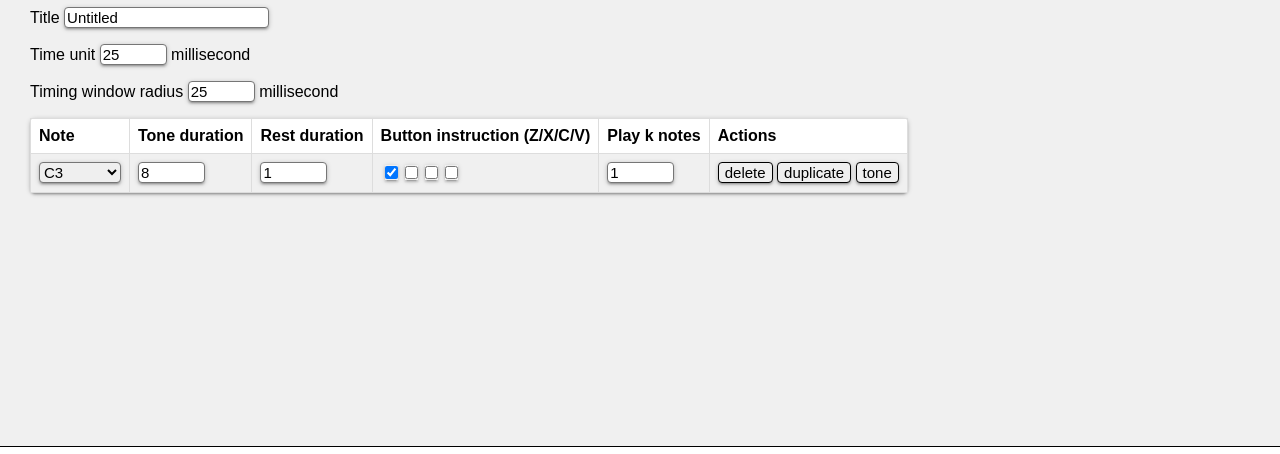
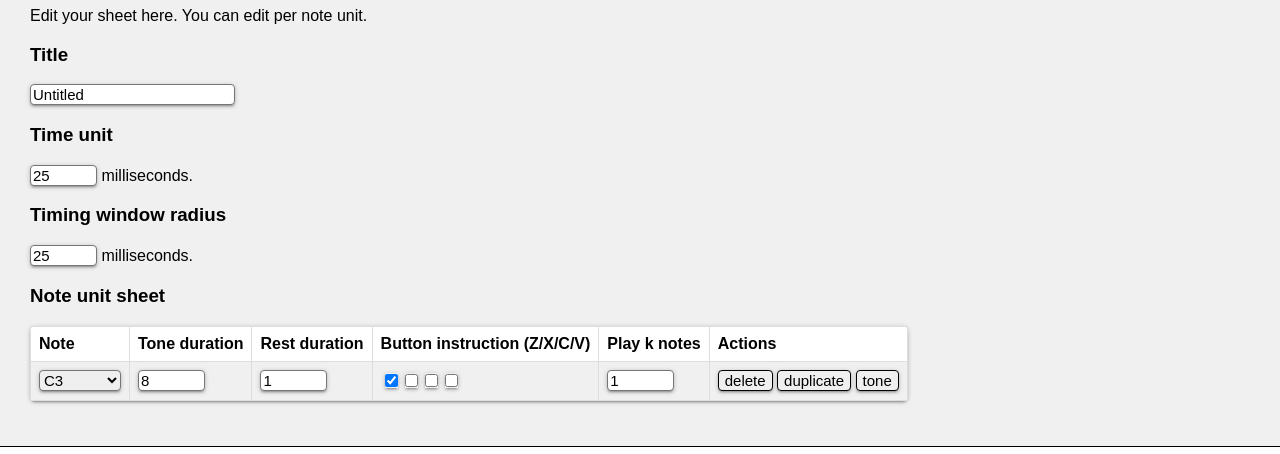
Before and after one commit to TapiocaFox/Note-G, a plain HTML site: page src/browser/index.html in a window 1280 px wide. Shown: the part 83-537 px from the top of the page. Drawn offline with Linux system fonts and the light colour scheme.

Commit message:
more polish

```diff
--- a/src/browser/editor.js
+++ b/src/browser/editor.js
@@ -272,8 +272,13 @@ function start() {
   sheet_table_daf.startAnimationAndLogicalTicking();
 
   const time_unit_text = document.getElementById("time-unit");
+  const title_text = document.getElementById("title");
   time_unit_text.addEventListener('change', (event) => {
     time_unit = parseInt(event.target.value);
+  });
+
+  title_text.addEventListener('change', (event) => {
+    // time_unit = parseInt(event.target.value);
   });
 
 
@@ -352,9 +357,13 @@ function start() {
 
   import_file.addEventListener('change', (event) => {
     const file = event.target.files[0];
-    const file_extension = import_file.value.split(/(\\|\/|\.)/g).pop();
+    const splited = import_file.value.split(/(\\|\/|\.)/g);
+    const file_extension = splited.pop();
     const reader = new FileReader();
     if(file_extension === 'xml') {
+
+      const file_name = splited[splited.length-2];
+      title_text.value = file_name;
       reader.onload = (event) => {
 
         const new_note_unit_list = [];
--- a/src/browser/index.html
+++ b/src/browser/index.html
@@ -64,9 +64,14 @@ tr:nth-child(even) {
   <div id="sections-container">
     <div id="editor-section">
       <h1>Note-G editor</h1>
-      <p>Title <input type="text" id="title" name="title" value="Untitled"></p>
-      <p>Time unit <input type="number" id="time-unit" name="time-unit" min="1" max="256" value="25"> millisecond</p>
-      <p>Timing window radius <input type="number" id="timing-window" name="timing-window" min="1" max="256" value="25"> millisecond</p>
+      <p>Edit your sheet here. You can edit per note unit.</p>
+      <h3>Title</h3>
+      <input type="text" id="title" name="title" value="Untitled">
+      <h3>Time unit</h3>
+      <p><input type="number" id="time-unit" name="time-unit" min="1" max="256" value="25"> milliseconds.</p>
+      <h3>Timing window radius</h3>
+      <p> <input type="number" id="timing-window" name="timing-window" min="1" max="256" value="25"> milliseconds.</p>
+      <h3>Note unit sheet</h3>
       <table id="sheet-table">
         <tr>
           <th>Note</th>
@@ -89,6 +94,7 @@ tr:nth-child(even) {
 
       <div id="actions">
         <h1>Actions & Player</h1>
+        <p>Your global actions are here.</p>
         <p>
           <button id="play-button">Play</button>
           <button id="play-slower-button">Play slower</button>
@@ -101,6 +107,7 @@ tr:nth-child(even) {
           <button id="clear-button">Clear</button>
           <input style="display:none" type="file" id="import-file"/>
         </p>
+        <!-- <p>copyright©2020 noowyee.</p> -->
       </div>
       <div id="game-animation"></div>
     </div>
```
